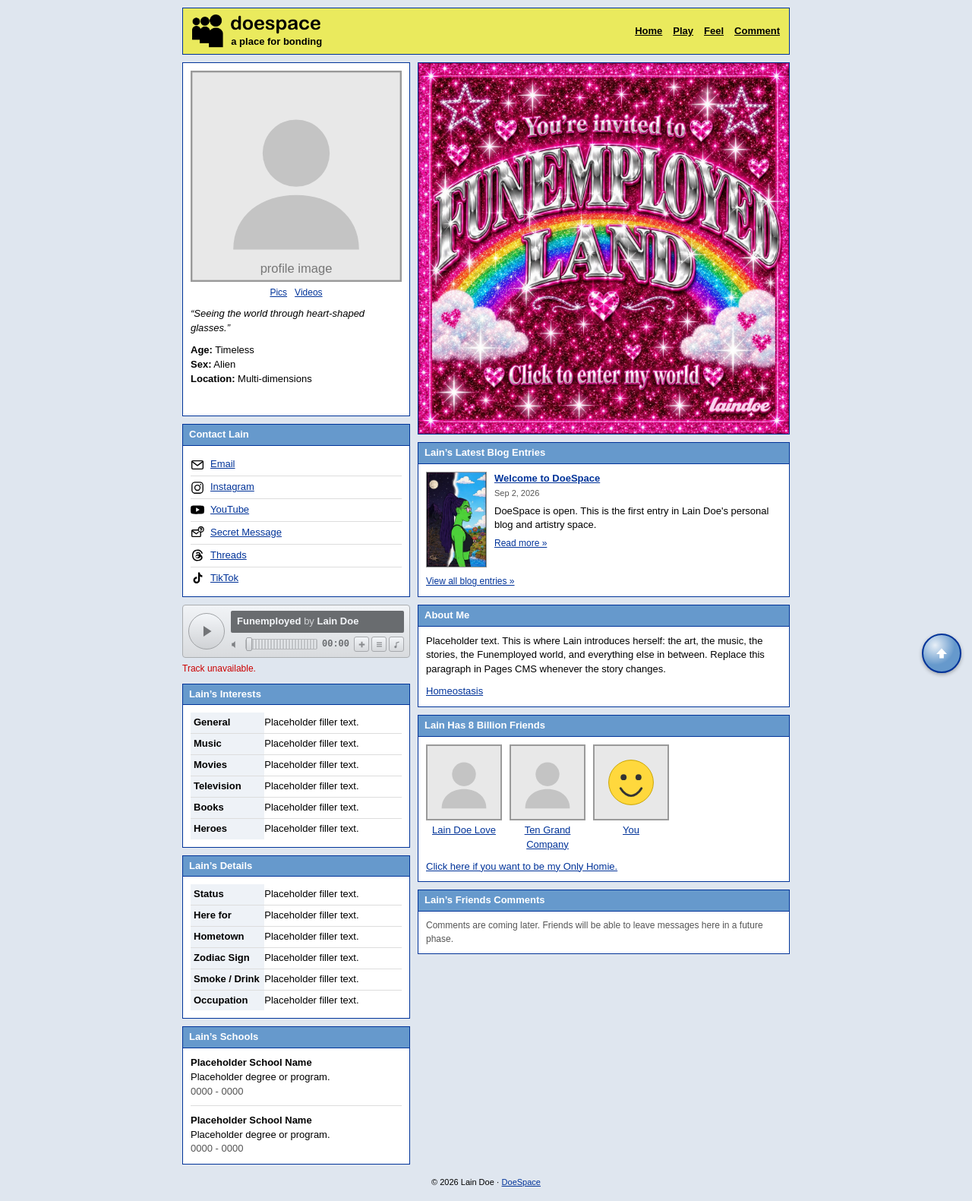
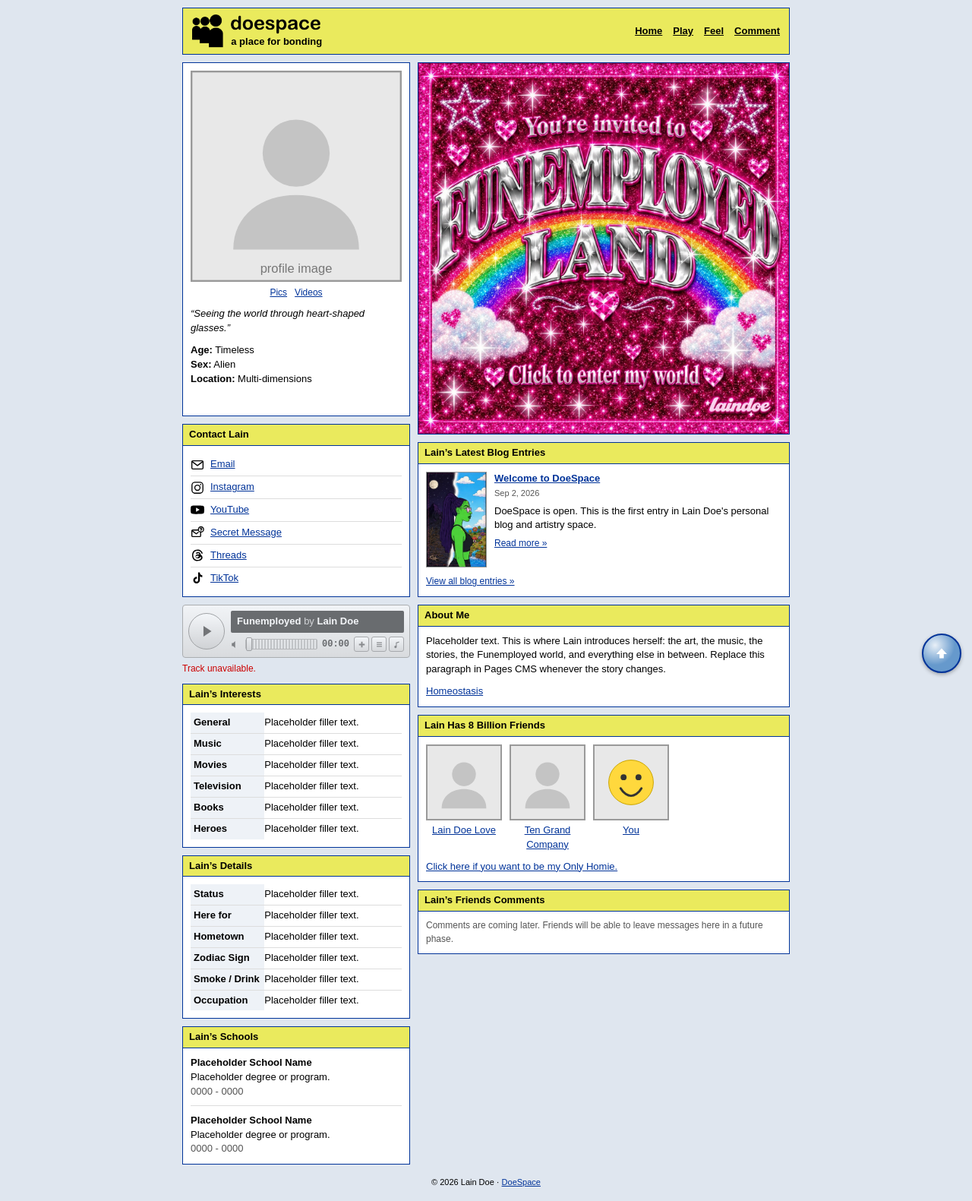
Before and after one commit to laindoe/doespace, a Jekyll site: the page built from index.html, in a window 1280 px wide. Shown: the whole page at 76% size. Built offline with Jekyll 4.4.1, drawn with Linux system fonts in a browser that asks for light colours.

Commit message:
Match the module headers to the navigation yellow
Module header bars move from the blue #6699cc to the same #eaea5d as the
top navigation. Their text goes black: white on this yellow is 1.28:1,
well below readable, while black is 16.43:1.

Co-Authored-By: Claude Opus 5 <noreply@anthropic.com>
Claude-Session: https://claude.ai/code/session_01FmVnPhFBrwKjvLy8gtB4Yv

```diff
--- a/assets/css/style.css
+++ b/assets/css/style.css
@@ -196,9 +196,9 @@ p {
 }
 
 .module-header {
-  background: #6699cc;
+  background: #eaea5d;
   border-bottom: 1px solid #003399;
-  color: #ffffff;
+  color: #000000;
   font-weight: bold;
   padding: 4px 8px;
 }
```
